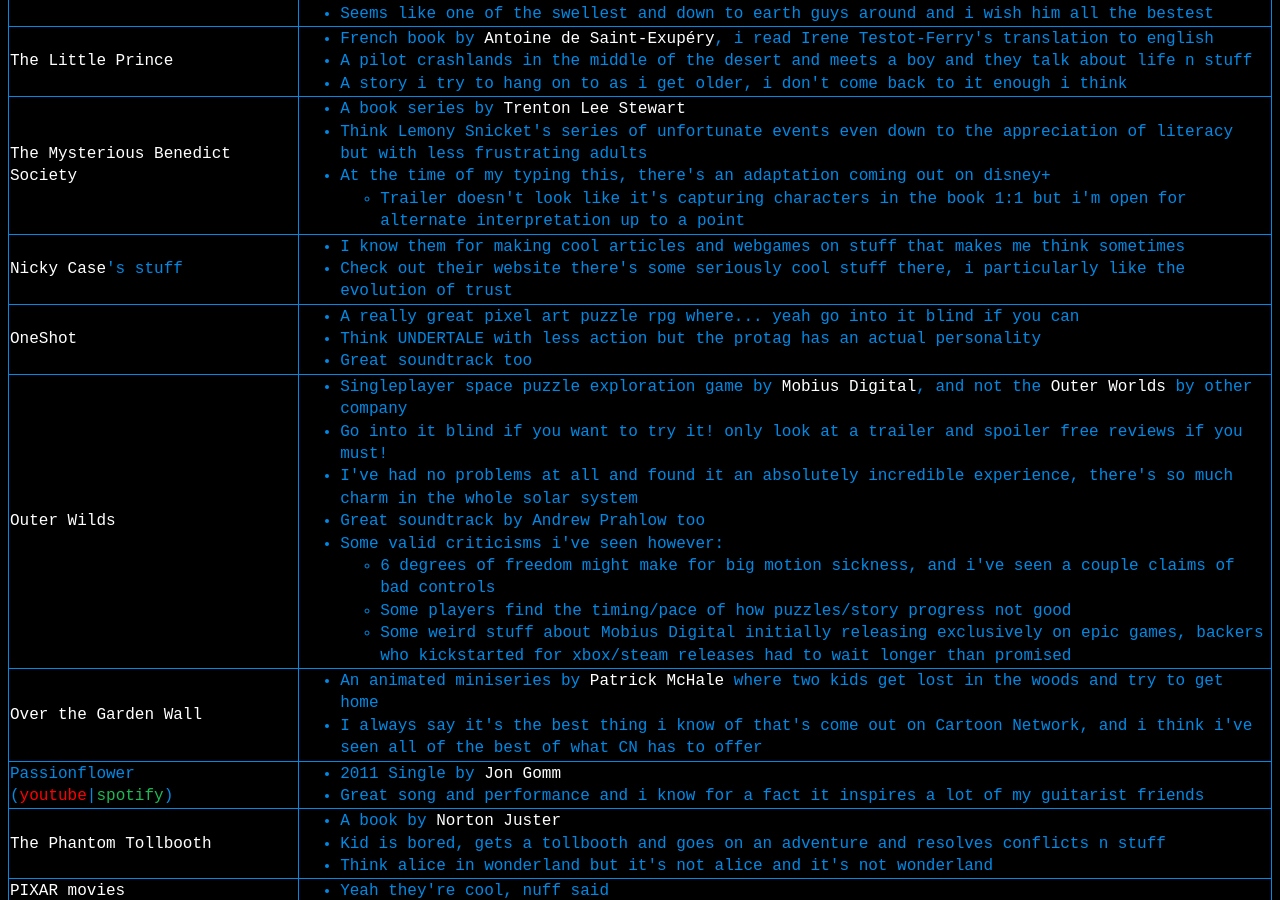
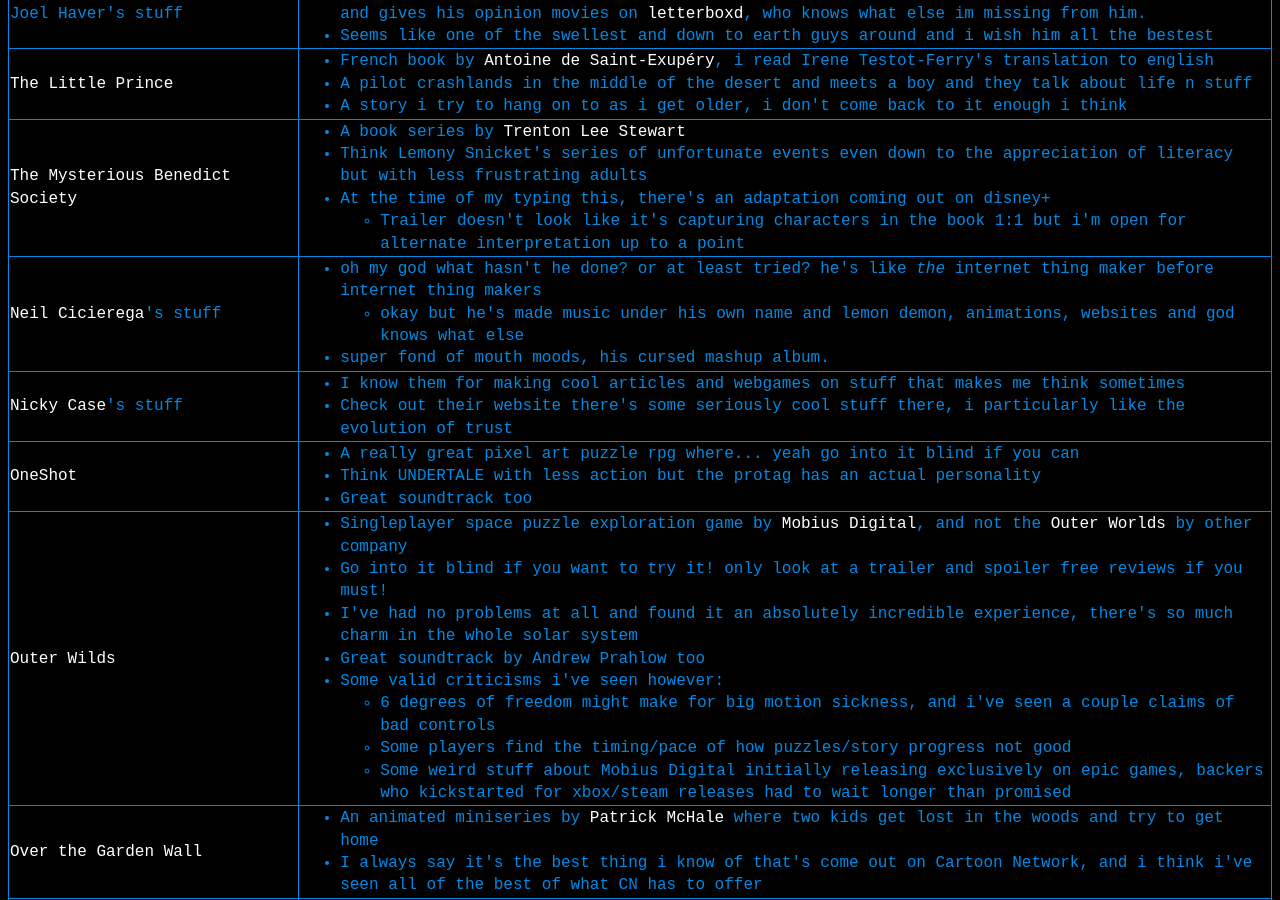
Before and after one commit to a-erfan-aa/a-erfan-aa.github.io, a Jekyll site: the page built from things-i-like.html, in a window 1280 px wide and 900 px high, scrolled down 3144 px. Built offline with Jekyll 4.4.1, drawn with Linux system fonts in a browser that asks for light colours; some of the changed text lies outside the part shown.

Commit message:
added neilcic to the mix

```diff
--- a/things-i-like.html
+++ b/things-i-like.html
@@ -325,6 +326,18 @@
 				</ul>
 			</td>
 		</tr>
+		<tr class="videogame youtube music album mashup website">
+			<td><a href="http://www.neilcic.com/">Neil Cicierega</a>'s stuff</td>
+			<td>
+				<ul>
+					<li>oh my god what hasn't he done? or at least tried? he's like <i>the</i> internet thing maker before internet thing makers</li>
+						<ul>
+							<li>okay but he's made music under his own name and lemon demon, animations, websites and god knows what else</li>
+						</ul>
+					<li>super fond of mouth moods, his cursed mashup album.</li>
+				</ul>
+			</td>
+		</tr>
 		<tr class="videogame website">
 			<td><a href="https://ncase.me/">Nicky Case</a>'s stuff</td>
 			<td>
```
Also changed, not shown: other parts of things-i-like.html (+2 -1 lines).
